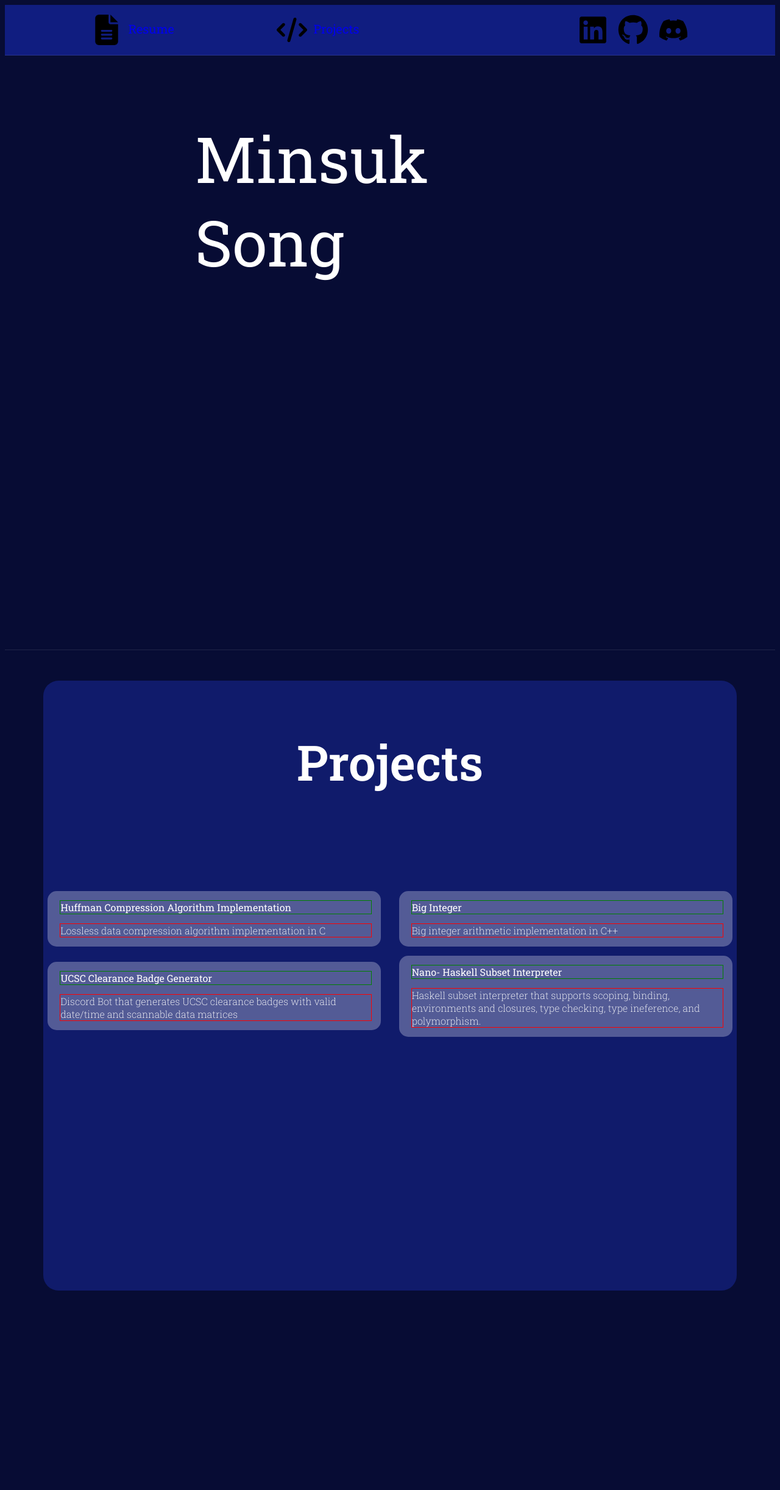
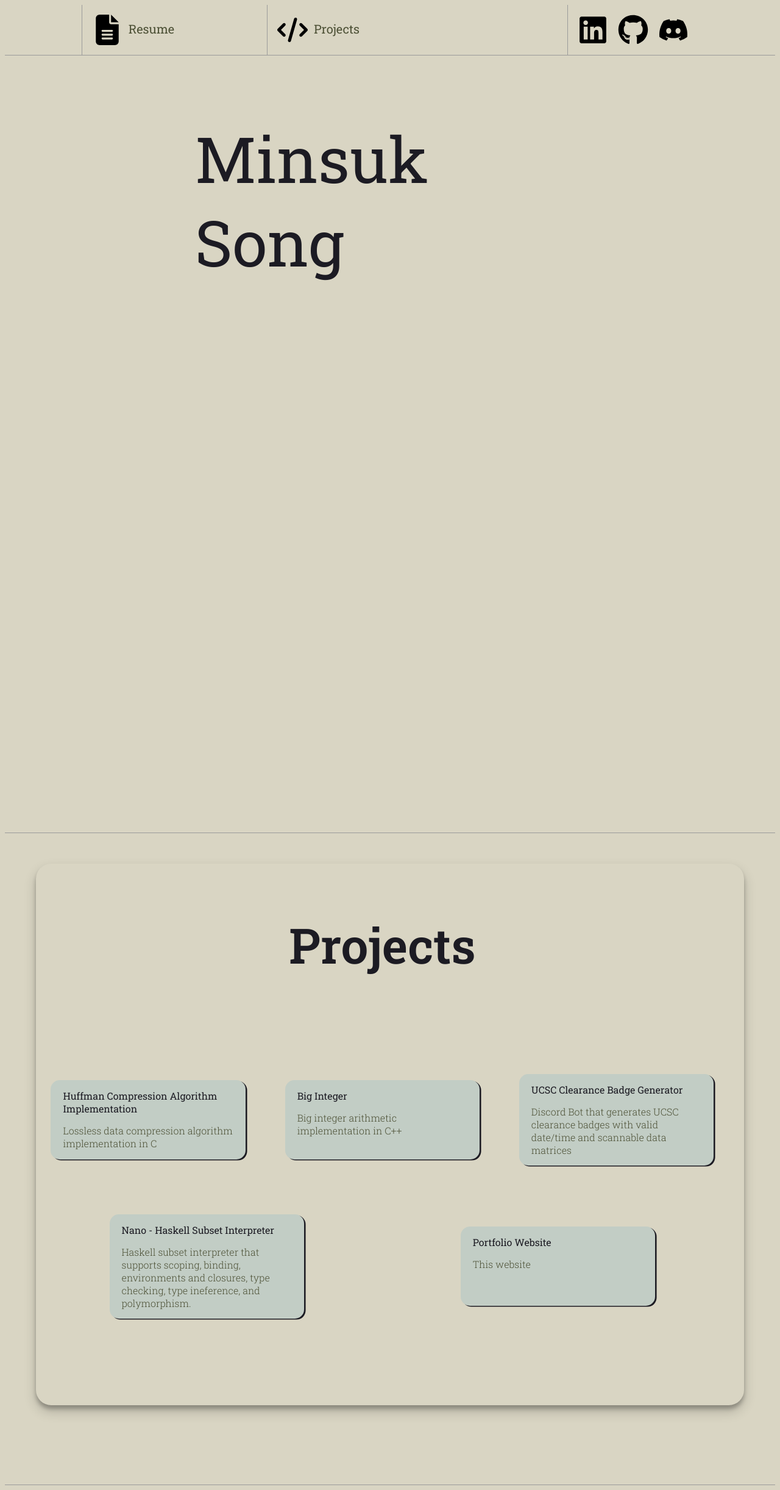
Before and after one commit to msong36/portfolio, an Angular app in the folder app/: page / in a window 1280 px wide. Shown: the whole page at 61% size. Before the commit the page ends 2124 px from the top, so only its background shows below. Built offline with nearby package versions, Linux system fonts and the light colour scheme.

Commit message:
new color styling, made project tiles act as buttons

```diff
--- a/app/angular.json
+++ b/app/angular.json
@@ -100,6 +100,9 @@
             ],
             "scripts": []
           }
+        },
+        "deploy": {
+          "builder": "angular-cli-ghpages:deploy"
         }
       }
     }
--- a/app/src/app/app.component.html
+++ b/app/src/app/app.component.html
@@ -1,5 +1,4 @@
 <div class="main-container">
-
   <nav>
     <div id="resume" class="nav-section">
       <a href="#">
@@ -23,17 +22,20 @@
     </div>
     <div id="contact" class="nav-section">
 
-      <a href="#"><svg width="50px" height="50px" xmlns="http://www.w3.org/2000/svg" viewBox="0 0 448 512">
+      <a href="https://www.linkedin.com/in/andrew-song-566443175/"><svg width="50px" height="50px"
+          xmlns="http://www.w3.org/2000/svg" viewBox="0 0 448 512">
           <!--! Font Awesome Pro 6.2.0 by @fontawesome - https://fontawesome.com License - https://fontawesome.com/license (Commercial License) Copyright 2022 Fonticons, Inc. -->
           <path
             d="M416 32H31.9C14.3 32 0 46.5 0 64.3v383.4C0 465.5 14.3 480 31.9 480H416c17.6 0 32-14.5 32-32.3V64.3c0-17.8-14.4-32.3-32-32.3zM135.4 416H69V202.2h66.5V416zm-33.2-243c-21.3 0-38.5-17.3-38.5-38.5S80.9 96 102.2 96c21.2 0 38.5 17.3 38.5 38.5 0 21.3-17.2 38.5-38.5 38.5zm282.1 243h-66.4V312c0-24.8-.5-56.7-34.5-56.7-34.6 0-39.9 27-39.9 54.9V416h-66.4V202.2h63.7v29.2h.9c8.9-16.8 30.6-34.5 62.9-34.5 67.2 0 79.7 44.3 79.7 101.9V416z" />
         </svg></a>
-      <a href="#"><svg width="50px" height="50px" xmlns="http://www.w3.org/2000/svg" viewBox="0 0 496 512">
+      <a href="https://github.com/msong36"><svg width="50px" height="50px" xmlns="http://www.w3.org/2000/svg"
+          viewBox="0 0 496 512">
           <!--! Font Awesome Pro 6.2.0 by @fontawesome - https://fontawesome.com License - https://fontawesome.com/license (Commercial License) Copyright 2022 Fonticons, Inc. -->
           <path
             d="M165.9 397.4c0 2-2.3 3.6-5.2 3.6-3.3.3-5.6-1.3-5.6-3.6 0-2 2.3-3.6 5.2-3.6 3-.3 5.6 1.3 5.6 3.6zm-31.1-4.5c-.7 2 1.3 4.3 4.3 4.9 2.6 1 5.6 0 6.2-2s-1.3-4.3-4.3-5.2c-2.6-.7-5.5.3-6.2 2.3zm44.2-1.7c-2.9.7-4.9 2.6-4.6 4.9.3 2 2.9 3.3 5.9 2.6 2.9-.7 4.9-2.6 4.6-4.6-.3-1.9-3-3.2-5.9-2.9zM244.8 8C106.1 8 0 113.3 0 252c0 110.9 69.8 205.8 169.5 239.2 12.8 2.3 17.3-5.6 17.3-12.1 0-6.2-.3-40.4-.3-61.4 0 0-70 15-84.7-29.8 0 0-11.4-29.1-27.8-36.6 0 0-22.9-15.7 1.6-15.4 0 0 24.9 2 38.6 25.8 21.9 38.6 58.6 27.5 72.9 20.9 2.3-16 8.8-27.1 16-33.7-55.9-6.2-112.3-14.3-112.3-110.5 0-27.5 7.6-41.3 23.6-58.9-2.6-6.5-11.1-33.3 2.6-67.9 20.9-6.5 69 27 69 27 20-5.6 41.5-8.5 62.8-8.5s42.8 2.9 62.8 8.5c0 0 48.1-33.6 69-27 13.7 34.7 5.2 61.4 2.6 67.9 16 17.7 25.8 31.5 25.8 58.9 0 96.5-58.9 104.2-114.8 110.5 9.2 7.9 17 22.9 17 46.4 0 33.7-.3 75.4-.3 83.6 0 6.5 4.6 14.4 17.3 12.1C428.2 457.8 496 362.9 496 252 496 113.3 383.5 8 244.8 8zM97.2 352.9c-1.3 1-1 3.3.7 5.2 1.6 1.6 3.9 2.3 5.2 1 1.3-1 1-3.3-.7-5.2-1.6-1.6-3.9-2.3-5.2-1zm-10.8-8.1c-.7 1.3.3 2.9 2.3 3.9 1.6 1 3.6.7 4.3-.7.7-1.3-.3-2.9-2.3-3.9-2-.6-3.6-.3-4.3.7zm32.4 35.6c-1.6 1.3-1 4.3 1.3 6.2 2.3 2.3 5.2 2.6 6.5 1 1.3-1.3.7-4.3-1.3-6.2-2.2-2.3-5.2-2.6-6.5-1zm-11.4-14.7c-1.6 1-1.6 3.6 0 5.9 1.6 2.3 4.3 3.3 5.6 2.3 1.6-1.3 1.6-3.9 0-6.2-1.4-2.3-4-3.3-5.6-2z" />
         </svg></a>
-      <a href="#"><svg width="50px" height="50px" xmlns="http://www.w3.org/2000/svg" viewBox="0 0 640 512">
+      <a href="https://discordapp.com/users/GralicBread#4650"><svg width="50px" height="50px"
+          xmlns="http://www.w3.org/2000/svg" viewBox="0 0 640 512">
           <!--! Font Awesome Pro 6.2.0 by @fontawesome - https://fontawesome.com License - https://fontawesome.com/license (Commercial License) Copyright 2022 Fonticons, Inc. -->
           <path
             d="M524.531,69.836a1.5,1.5,0,0,0-.764-.7A485.065,485.065,0,0,0,404.081,32.03a1.816,1.816,0,0,0-1.923.91,337.461,337.461,0,0,0-14.9,30.6,447.848,447.848,0,0,0-134.426,0,309.541,309.541,0,0,0-15.135-30.6,1.89,1.89,0,0,0-1.924-.91A483.689,483.689,0,0,0,116.085,69.137a1.712,1.712,0,0,0-.788.676C39.068,183.651,18.186,294.69,28.43,404.354a2.016,2.016,0,0,0,.765,1.375A487.666,487.666,0,0,0,176.02,479.918a1.9,1.9,0,0,0,2.063-.676A348.2,348.2,0,0,0,208.12,430.4a1.86,1.86,0,0,0-1.019-2.588,321.173,321.173,0,0,1-45.868-21.853,1.885,1.885,0,0,1-.185-3.126c3.082-2.309,6.166-4.711,9.109-7.137a1.819,1.819,0,0,1,1.9-.256c96.229,43.917,200.41,43.917,295.5,0a1.812,1.812,0,0,1,1.924.233c2.944,2.426,6.027,4.851,9.132,7.16a1.884,1.884,0,0,1-.162,3.126,301.407,301.407,0,0,1-45.89,21.83,1.875,1.875,0,0,0-1,2.611,391.055,391.055,0,0,0,30.014,48.815,1.864,1.864,0,0,0,2.063.7A486.048,486.048,0,0,0,610.7,405.729a1.882,1.882,0,0,0,.765-1.352C623.729,277.594,590.933,167.465,524.531,69.836ZM222.491,337.58c-28.972,0-52.844-26.587-52.844-59.239S193.056,219.1,222.491,219.1c29.665,0,53.306,26.82,52.843,59.239C275.334,310.993,251.924,337.58,222.491,337.58Zm195.38,0c-28.971,0-52.843-26.587-52.843-59.239S388.437,219.1,417.871,219.1c29.667,0,53.307,26.82,52.844,59.239C470.715,310.993,447.538,337.58,417.871,337.58Z" />
@@ -45,5 +47,6 @@
   <app-landing-card></app-landing-card>
   <div class="divider"></div>
   <app-projects id="project-grid"></app-projects>
+  <div class="line"></div>
 
 </div>
--- a/app/src/app/app.component.scss
+++ b/app/src/app/app.component.scss
@@ -1,7 +1,7 @@
 .main-container {
   display: flex;
   flex-direction: column;
-  background-color: #070c34;
+  background-color: var(--background-color);
   margin: 0px;
   padding: 0px;
   row-gap: 50px;
@@ -27,8 +27,7 @@
     display: flex;
     justify-content: space-evenly;
     width: 100%;
-    border-bottom: 1px solid rgb(255, 255, 255, 0.1);
-    background-color: #101d80;
+    border-bottom: 1px solid var(--line);
     font-family: "Roboto Slab", serif;
     font-size: 20px;
   }
@@ -38,8 +37,10 @@
     align-items: center;
     padding: 1rem 1rem;
     gap: 1rem;
+    border-left: 1px solid var(--line);
 
     a {
+      color: var(--accent-bright);
       display: flex;
       text-decoration: None;
       p {
@@ -51,7 +52,11 @@
     margin-left: 15%;
   }
   .divider {
-    height: 500px;
-    border-bottom: 1px solid rgb(255, 255, 255, 0.1);
+    height: 100vh;
+    border-bottom: 1px solid var(--line);
+  }
+  .line {
+    height: 10vh;
+    border-bottom: 1px solid var(--line);
   }
 }
--- a/app/src/app/landing-card/landing-card.component.scss
+++ b/app/src/app/landing-card/landing-card.component.scss
@@ -11,15 +11,17 @@
     max-height: 5%;
     justify-content: center;
     font-family: "Roboto Slab", serif;
-    color: white;
+    color: var(--accent-dark);
     font-size: 13vh;
     display: flex;
     flex-direction: row;
   }
 
-  .main-text::selection {
-    background: mintcream;
-    color: #0f1965;
-    text-shadow: 5px 7px 7px pink;
+  .main-text::-webkit-selection {
+    //background: var(--accent-dark);
+    //color: var(--accent-bright);
+    //text-shadow: 5px 7px 7px pink;
+    background: white;
+    color: black;
   }
 }
--- a/app/src/app/projects/projects.component.html
+++ b/app/src/app/projects/projects.component.html
@@ -4,32 +4,40 @@
   </h1>
 
   <div class="project-table">
-    <div class="project">
+    <div class="project" id="huffman">
       <div class="name">Huffman Compression Algorithm Implementation</div>
       <div class="description">Lossless data compression algorithm implementation in C</div>
     </div>
-
-
-    <div class="project">
+    <div class="project" id="bigint">
       <div class="name">Big Integer</div>
       <div class="description">
         Big integer arithmetic implementation in C++
       </div>
     </div>
-    <div class="project">
+    <div class="project" id="clearance">
       <div class="name">UCSC Clearance Badge Generator</div>
       <div class="description">
         Discord Bot that generates UCSC clearance badges with valid date/time and scannable data matrices
       </div>
     </div>
-    <div class="project">
+    <div class="project" id="nano">
       <div class="name">
-        Nano- Haskell Subset Interpreter
+        Nano - Haskell Subset Interpreter
       </div>
       <div class="description">
         Haskell subset interpreter that supports scoping, binding, environments and closures, type checking, type
         ineference, and polymorphism.
       </div>
     </div>
+    <div input="button" class="project" id="website" onclick="location.href='#'">
+      <div class="name">
+        Portfolio Website
+      </div>
+      <div class="description">
+        This website
+      </div>
+    </div>
+
+
   </div>
 </div>
--- a/app/src/app/projects/projects.component.scss
+++ b/app/src/app/projects/projects.component.scss
@@ -2,9 +2,14 @@
   display: flex;
   flex-direction: column;
   justify-items: center;
-  height: 1000px;
-  background-color: #101b6b;
+  min-height: 100vh;
   margin: auto;
+  padding-bottom: 7%;
+  padding-right: 2%;
+  padding-right: 2%;
+  //border: 1px solid var(--accent-dark);
+  //box-shadow: 1px 1px 1px var(--accent-dark);
+  box-shadow: rgba(0, 0, 0, 0.19) 0px 10px 20px, rgba(0, 0, 0, 0.23) 0px 6px 6px;
   width: 90%;
   border-radius: 25px;
   font-family: "Roboto Slab", serif;
@@ -12,7 +17,7 @@
   h1 {
     text-align: center;
     font-size: 10vh;
-    color: white;
+    color: var(--accent-dark);
     margin-top: 0px;
     padding-top: 0px;
   }
@@ -21,26 +26,40 @@
     flex-direction: row;
     flex-wrap: wrap;
     gap: 15px;
+    row-gap: 10vh;
     .project {
       display: flex;
       flex-direction: column;
-      background-color: #535b96;
-      width: 45%;
+      background-color: var(--accent-tile);
+      width: 25%;
+      min-height: 100px;
       margin: auto;
       padding: 15px;
       border-radius: 15px;
       padding-left: 20px;
       gap: 15px;
+      box-shadow: 0.2vw 0.2vh var(--accent-dark);
+      user-select: None;
+      cursor: pointer;
       .name {
-        color: white;
+        color: var(--accent-dark);
         font-weight: 400;
-        border: 1px solid green;
       }
       .description {
-        color: white;
-        font-weight: 200;
-        border: 1px solid red;
+        color: var(--accent-bright);
+        font-weight: 300;
       }
+    }
+
+    .project:hover {
+      transform: translate(-0.1vw, -0.1vh);
+      box-shadow: 0.3vw 0.3vh var(--accent-dark);
+      transition: all 0.2s ease-in-out;
+    }
+    .project:hover:active {
+      transform: translate(0.2vw, 0.2vh);
+      box-shadow: 0vw 0vh var(--accent-dark);
+      transition: all 0.05s linear;
     }
   }
 }
--- a/app/src/index.html
+++ b/app/src/index.html
@@ -1,13 +1,16 @@
 <!doctype html>
 <html lang="en">
+
 <head>
   <meta charset="utf-8">
-  <title>App</title>
+  <title>Minsuk Song - Portfolio</title>
   <base href="/">
   <meta name="viewport" content="width=device-width, initial-scale=1">
   <link rel="icon" type="image/x-icon" href="favicon.ico">
 </head>
+
 <body>
   <app-root></app-root>
 </body>
+
 </html>
--- a/app/src/styles.scss
+++ b/app/src/styles.scss
@@ -1,8 +1,17 @@
 /* You can add global styles to this file, and also import other style files */
+
+:root {
+  --background-color: #d9d5c3;
+  --accent-dark: #1c1b23;
+  --accent-bright: #4c5035;
+  --accent-tile: #c2cdc5;
+  --line: rgb(155, 155, 155);
+}
+
 html {
   scroll-behavior: smooth;
 }
 @import url("https://fonts.googleapis.com/css2?family=Roboto+Slab:wght@200;300;400;500;600&display=swap");
 body {
-  background-color: #070c34;
+  background-color: var(--background-color);
 }
```
Also changed, not shown: app/dist/app/index.html, 2 other files (tests, documents, lock files or other folders).
